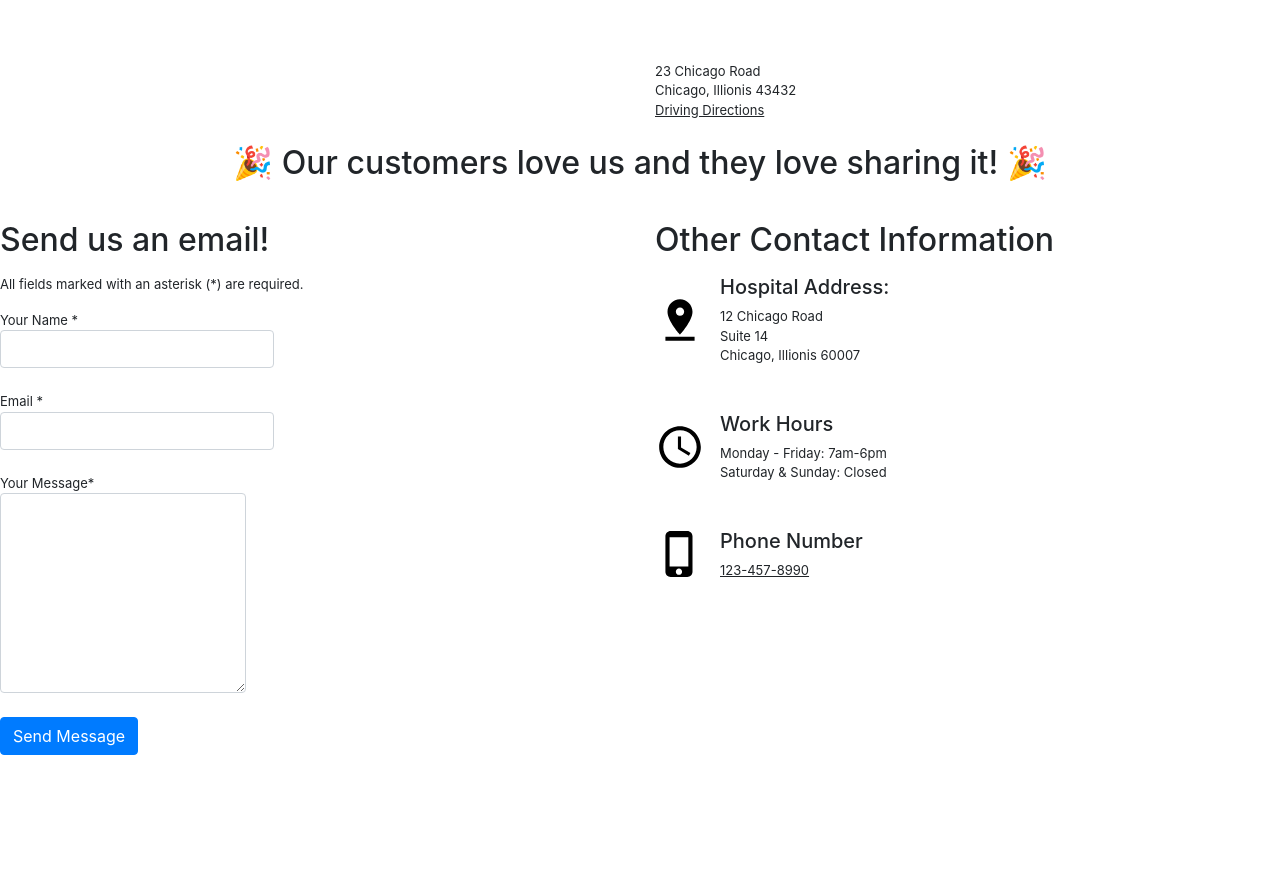
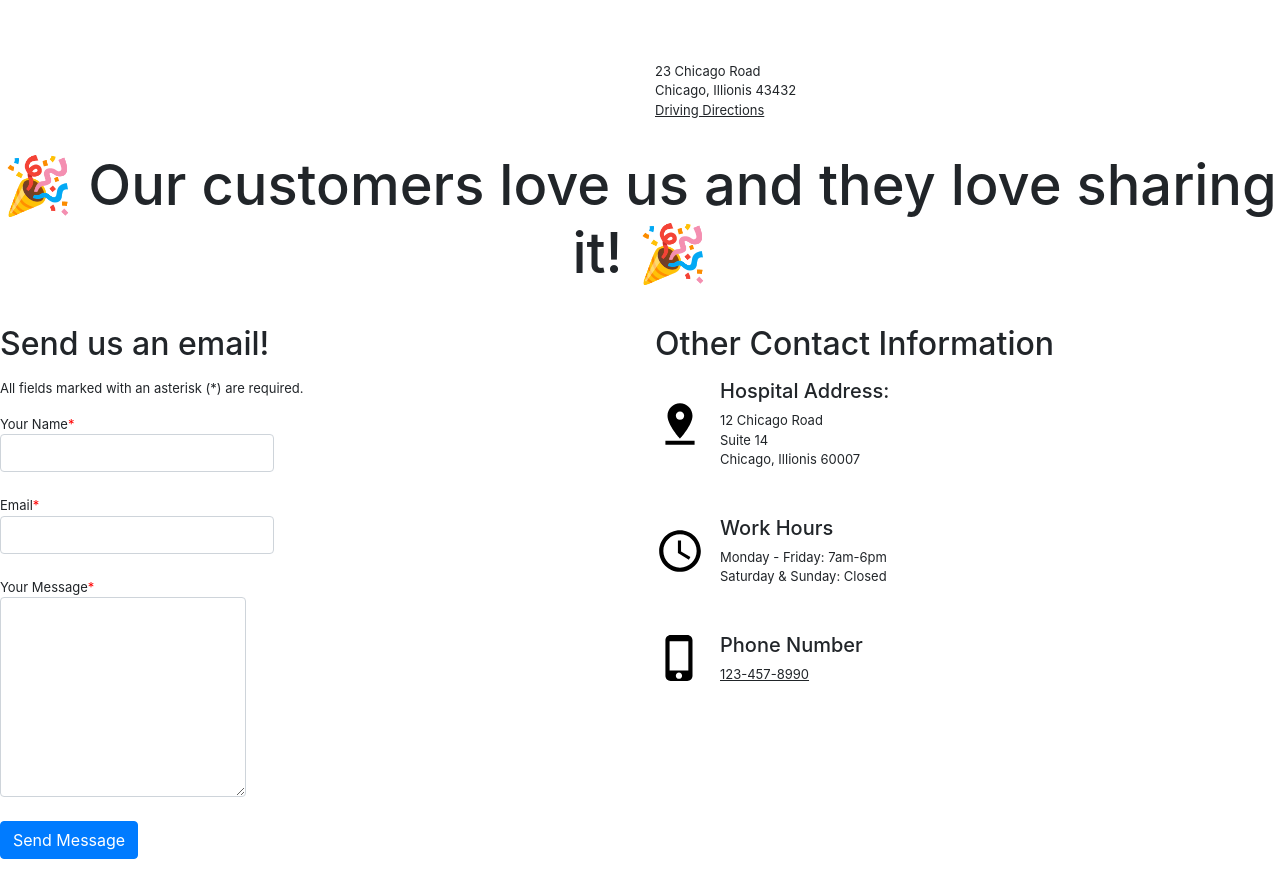
Before and after one commit to fabianommoraes/accessible-web-site, a Next.js app: page / in a window 1280 px wide. Shown: the part 1015-1890 px from the top of the page. Before the commit the page ends 1794 px from the top, so only its background shows below. Built offline with nearby package versions, Linux system fonts and the light colour scheme; grey boxes are pictures that could not be loaded.

Commit message:
15. Accessible Contact Forms

```diff
--- /dev/null
+++ b/components/contact.js
@@ -0,0 +1,136 @@
+function Contact() {
+  return (
+    <div className="container lg-hide">
+      <h2 className="text-center my-3 contact-title">
+        <span role="img" aria-label="Party Popper">
+          🎉
+        </span>{" "}
+        Our customers love us and they love sharing it! 🎉
+      </h2>
+      <div className="container contacts_holder">
+        <section>
+          <h2 className="mb-3 h2">Send us an email!</h2>
+          <p>All fields marked with an asterisk (*) are required.</p>
+          <form className="contact_form">
+            <div className="form-group">
+              <label>
+                Your Name
+                <span aria-hidden="true" style={{ color: "red" }}>
+                  *
+                </span>
+                <input type="text" className="form-control" required />
+              </label>
+            </div>
+            <div className="form-group">
+              <label>
+                Email
+                <span aria-hidden="true" style={{ color: "red" }}>
+                  *
+                </span>
+                <input type="email" className="form-control" required />
+              </label>
+            </div>
+            <label>
+              Your Message
+              <span aria-hidden="true" style={{ color: "red" }}>
+                *
+              </span>
+              <textarea className="form-control" id="msg" required></textarea>
+            </label>
+            <div className="input-group">
+              <button type="submit" className="btn btn-primary mt-3">
+                Send Message
+              </button>
+            </div>
+          </form>
+        </section>
+        <div className="other-contact">
+          <h2 className="mb-3">Other Contact Information</h2>
+          <div className="contacts">
+            <div className="contact mb-3">
+              <div>
+                <svg
+                  xmlns="http://www.w3.org/2000/svg"
+                  className="text-info"
+                  aria-hidden="true"
+                  width="50"
+                  height="50"
+                  viewBox="0 0 24 24"
+                >
+                  <path
+                    fill="#000"
+                    d="M18 8c0-3.31-2.69-6-6-6S6 4.69 6 8c0 4.5 6 11 6 11s6-6.5 6-11zm-8 0c0-1.1.9-2 2-2s2 .9 2 2-.89 2-2 2c-1.1 0-2-.9-2-2zM5 20v2h14v-2H5z"
+                  />
+                  <path d="M0 0h24v24H0z" fill="none" />
+                </svg>
+              </div>
+              <div className="contact-body">
+                <h3 className="h5">Hospital Address:</h3>
+                <span>12 Chicago Road</span>
+                <span>Suite 14</span>
+                <span>Chicago, Illionis 60007 </span>
+              </div>
+            </div>
+            <div className="contact mb-3">
+              <div>
+                <svg
+                  xmlns="http://www.w3.org/2000/svg"
+                  className="text-info"
+                  aria-hidden="true"
+                  width="50"
+                  height="50"
+                  viewBox="0 0 24 24"
+                >
+                  <path
+                    fill="#000"
+                    d="M11.99 2C6.47 2 2 6.48 2 12s4.47
+                                       10 9.99 10C17.52 22 22 17.52 22
+                                       12S17.52 2 11.99 2zM12 20c-4.42 0-8-3.58-8-8s3.58-8 8-8 8 3.58 8 8-3.58 8-8 8z"
+                  />
+                  <path d="M0 0h24v24H0z" fill="none" />
+                  <path
+                    fill="#000"
+                    d="M12.5 7H11v6l5.25 3.15.75-1.23-4.5-2.67z"
+                  />
+                </svg>
+              </div>
+              <div className="contact-body">
+                <h3 className="h5">Work Hours</h3>
+                <span>Monday - Friday: 7am-6pm</span>
+                <span>Saturday & Sunday: Closed</span>
+              </div>
+            </div>
+            <div className="contact mb-3">
+              <div>
+                <svg
+                  xmlns="http://www.w3.org/2000/svg"
+                  aria-hidden="true"
+                  className="text-info"
+                  width="50"
+                  height="50"
+                  viewBox="0 0 24 24"
+                >
+                  <path
+                    fill="#000"
+                    d="M15.5 1h-8C6.12 1 5 2.12 5 3.5v17C5 21.88 6.12 23 7.5 23h8c1.38 0 2.5-1.12 2.5-2.5v-17C18 2.12 16.88 1 15.5 1zm-4 21c-.83 0-1.5-.67-1.5-1.5s.67-1.5 1.5-1.5 1.5.67 1.5 1.5-.67 1.5-1.5 1.5zm4.5-4H7V4h9v14z"
+                  />
+                  <path d="M0 0h24v24H0z" fill="none" />
+                </svg>
+              </div>
+              <div className="contact-body">
+                <h3 id="phone-number" className="h5">
+                  Phone Number
+                </h3>
+                <a href="tel:123-457-8990" aria-labelledby="phone-number">
+                  123-457-8990
+                </a>
+              </div>
+            </div>
+          </div>
+        </div>
+      </div>
+    </div>
+  );
+}
+
+export default Contact;
--- a/components/testimonials.js
+++ b/components/testimonials.js
@@ -1,23 +1,23 @@
 function Testimonials() {
   return (
-    <div class="container">
-      <div class="row">
-        <div class="col-sm  mb-3">
-          <h2 class="mb-3">Why choose us?</h2>
-          <ul class="list-group">
-            <li class="list-group-item">
+    <div className="container">
+      <div className="row">
+        <div className="col-sm  mb-3">
+          <h2 className="mb-3">Why choose us?</h2>
+          <ul className="list-group">
+            <li className="list-group-item">
               <strong>We</strong> offer emergency surgeries / visits
             </li>
-            <li class="list-group-item">
+            <li className="list-group-item">
               <strong>We</strong> have an amazing pet hotel
             </li>
-            <li class="list-group-item">
+            <li className="list-group-item">
               <strong>We</strong> are leaders in pet grooming
             </li>
-            <li class="list-group-item">
+            <li className="list-group-item">
               <strong>We</strong> have the latest technology
             </li>
-            <li class="list-group-item">
+            <li className="list-group-item">
               <strong>We</strong>
               simply love pets and want to see them healthy!
               <a href="https://example"> Make an appointment </a>
@@ -25,8 +25,8 @@ function Testimonials() {
             </li>
           </ul>
         </div>
-        <div class="col-sm">
-          <h2 class="mb-3">Come visit us!</h2>
+        <div className="col-sm">
+          <h2 className="mb-3">Come visit us!</h2>
           <p>
             We are in Turtle Creek Mall, next to Target, right after the
             roundabout.
@@ -34,7 +34,7 @@ function Testimonials() {
           <iframe
             src="https://www.google.com/maps/embed?pb=!1m18!1m12!1m3!1d5940.83775855611!2d-87.62189730559922!3d41.88384782670508!2m3!1f0!2f0!3f0!3m2!1i1024!2i768!4f13.1!3m3!1m2!1s0x880e2ca68a4f9c03%3A0x44182cdcb5a91004!2sMillennium+Park!5e0!3m2!1sen!2sus!4v1565383319401!5m2!1sen!2sus"
             style={{ width: "100%", height: "246px", border: 0 }}
-            allowfullscreen
+            allowFullScreen
             title="Map of Furbaby Hospital."
           ></iframe>
           <div>
@@ -44,124 +44,6 @@ function Testimonials() {
           <a href="furbaby.com/driving-directions">Driving Directions</a>
         </div>
       </div>
-      <div class="container lg-hide">
-        <h2 class="text-center my-3">
-          <span role="img" aria-label="Party Popper">
-            🎉
-          </span>{" "}
-          Our customers love us and they love sharing it! 🎉
-        </h2>
-        <div class="container contacts_holder">
-          <section>
-            <h2 class="mb-3 h2">Send us an email!</h2>
-            <p>All fields marked with an asterisk (*) are required.</p>
-            <form class="contact_form">
-              <div class="form-group">
-                <label>
-                  Your Name <span aria-hidden="true">*</span>
-                  <input type="text" class="form-control" required />
-                </label>
-              </div>
-              <div class="form-group">
-                <label>
-                  Email <span aria-hidden="true">*</span>
-                  <input type="email" class="form-control" required />
-                </label>
-              </div>
-              <label>
-                Your Message
-                <span aria-hidden="true">*</span>
-                <textarea class="form-control" id="msg" required></textarea>
-              </label>
-              <div class="input-group">
-                <button type="submit" class="btn btn-primary mt-3">
-                  Send Message
-                </button>
-              </div>
-            </form>
-          </section>
-          <div class="other-contact">
-            <h2 class="mb-3">Other Contact Information</h2>
-            <div class="contacts">
-              <div class="contact mb-3">
-                <div>
-                  <svg
-                    xmlns="http://www.w3.org/2000/svg"
-                    class="text-info"
-                    aria-hidden="true"
-                    width="50"
-                    height="50"
-                    viewBox="0 0 24 24"
-                  >
-                    <path
-                      fill="#000"
-                      d="M18 8c0-3.31-2.69-6-6-6S6 4.69 6 8c0 4.5 6 11 6 11s6-6.5 6-11zm-8 0c0-1.1.9-2 2-2s2 .9 2 2-.89 2-2 2c-1.1 0-2-.9-2-2zM5 20v2h14v-2H5z"
-                    />
-                    <path d="M0 0h24v24H0z" fill="none" />
-                  </svg>
-                </div>
-                <div class="contact-body">
-                  <h3 class="h5">Hospital Address:</h3>
-                  <span>12 Chicago Road</span>
-                  <span>Suite 14</span>
-                  <span>Chicago, Illionis 60007 </span>
-                </div>
-              </div>
-              <div class="contact mb-3">
-                <div>
-                  <svg
-                    xmlns="http://www.w3.org/2000/svg"
-                    class="text-info"
-                    aria-hidden="true"
-                    width="50"
-                    height="50"
-                    viewBox="0 0 24 24"
-                  >
-                    <path
-                      fill="#000"
-                      d="M11.99 2C6.47 2 2 6.48 2 12s4.47
-                                    10 9.99 10C17.52 22 22 17.52 22
-                                    12S17.52 2 11.99 2zM12 20c-4.42 0-8-3.58-8-8s3.58-8 8-8 8 3.58 8 8-3.58 8-8 8z"
-                    />
-                    <path d="M0 0h24v24H0z" fill="none" />
-                    <path
-                      fill="#000"
-                      d="M12.5 7H11v6l5.25 3.15.75-1.23-4.5-2.67z"
-                    />
-                  </svg>
-                </div>
-                <div class="contact-body">
-                  <h3 class="h5">Work Hours</h3>
-                  <span>Monday - Friday: 7am-6pm</span>
-                  <span>Saturday & Sunday: Closed</span>
-                </div>
-              </div>
-              <div class="contact mb-3">
-                <div>
-                  <svg
-                    xmlns="http://www.w3.org/2000/svg"
-                    aria-hidden="true"
-                    class="text-info"
-                    width="50"
-                    height="50"
-                    viewBox="0 0 24 24"
-                  >
-                    <path
-                      fill="#000"
-                      d="M15.5 1h-8C6.12 1 5 2.12 5 3.5v17C5 21.88 6.12 23 7.5 23h8c1.38 0 2.5-1.12 2.5-2.5v-17C18 2.12 16.88 1 15.5 1zm-4 21c-.83 0-1.5-.67-1.5-1.5s.67-1.5 1.5-1.5 1.5.67 1.5 1.5-.67 1.5-1.5 1.5zm4.5-4H7V4h9v14z"
-                    />
-                    <path d="M0 0h24v24H0z" fill="none" />
-                  </svg>
-                </div>
-                <div class="contact-body">
-                  <h3 class="h5"> Phone Number </h3>
-                  <a href="tel:123-457-8990">123-457-8990</a>
-                </div>
-              </div>
-            </div>
-          </div>
-        </div>
-      </div>
     </div>
   );
 }
--- a/pages/index.js
+++ b/pages/index.js
@@ -3,6 +3,7 @@ import Navigation from "@/components/navigation";
 import Logo from "@/components/logo";
 import Jumbotron from "@/components/jumbotron";
 import Testimonials from "@/components/testimonials";
+import Contact from "@/components/contact";
 
 export default function Home() {
   return (
@@ -19,6 +20,7 @@ export default function Home() {
         <main id="content">
           <Jumbotron />
           <Testimonials />
+          <Contact />
         </main>
       </header>
     </>
--- a/styles/globals.css
+++ b/styles/globals.css
@@ -402,3 +402,7 @@ a {
   width: auto;
   height: auto;
 }
+
+.contact-title {
+  font-size: 56px;
+}
```
Also changed, not shown: components/jumbotron.js (+15 -11 lines).
